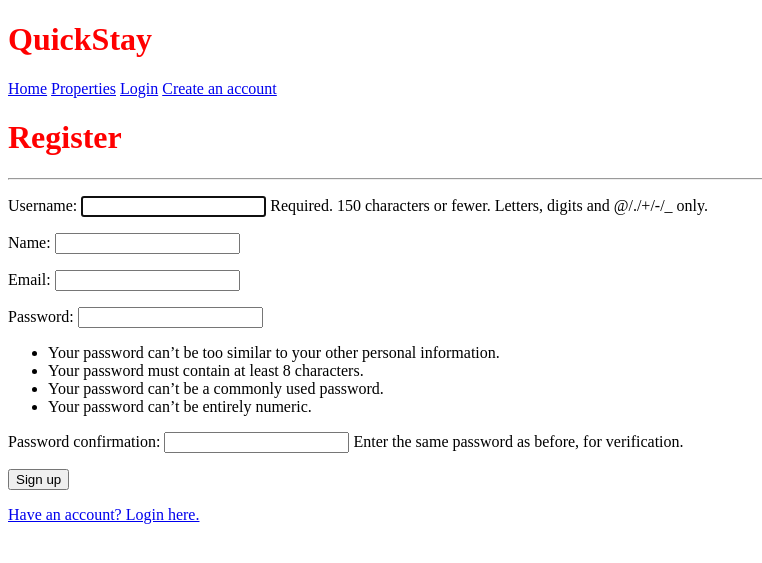
After one commit to Nehemy/Quickstay, a Django app: page /register/ in a window 1280 px wide. The commit adds this page. Shown: the top 563 px of the page, without its empty margins (0-762 px from the left). Run offline with Django 5.2, Linux system fonts and the light colour scheme.

Commit message:
Updates to the Usercreation form

```diff
--- /dev/null
+++ b/accounts/forms.py
@@ -0,0 +1,26 @@
+from django import forms
+from django.contrib.auth.forms import UserCreationForm
+from django.contrib.auth.models import User
+
+
+class CustomUserCreationForm(UserCreationForm):
+    email = forms.EmailField(required=True)
+
+    class Meta:
+        model = User
+        fields = ("username", "first_name", "email", "password1", "password2")
+        labels = {
+            "username": "Username",
+            'first_name': 'Name',
+            "email": "Email Address",
+            "password1": "Enter Your Password",
+            "password2": "Confirm Your Password",
+        }
+
+    def save(self, commit=True):
+        user = super().save(commit=False)
+        user.username = user.username.lower()
+        user.email = self.cleaned_data["email"]
+        if commit:
+            user.save()
+        return user
--- a/accounts/signals.py
+++ b/accounts/signals.py
@@ -9,7 +9,7 @@ from django.dispatch import receiver
 def createProfile(sender, instance, created, **kwargs):
     if created:
         user = instance
-        profile = Profile.objects.create(user=user, username=user.username, email=user.email)
+        profile = Profile.objects.create(user=user, username=user.username, email=user.email, name=user.first_name)
 
 @receiver(post_delete, sender = Profile)
 def profileDeleted(sender, instance, **kwargs):
--- a/accounts/urls.py
+++ b/accounts/urls.py
@@ -3,4 +3,5 @@ from .views import *
 
 urlpatterns = [
     path('profile/<str:pk>/', profile, name='profile'),
+    path('register/', SignUpView.as_view(), name='register'),
 ]
--- a/accounts/views.py
+++ b/accounts/views.py
@@ -1,7 +1,16 @@
 from django.shortcuts import render, HttpResponse
 from django.views.generic import DetailView, ListView, CreateView, UpdateView, DeleteView
 from .models import *
+from .forms import *
 from listings.models import *
+from django.urls import reverse_lazy
+
+class SignUpView(CreateView):
+    form_class = CustomUserCreationForm
+    success_url = reverse_lazy('login')
+    template_name = 'registration/signup.html'
+
+
 
 def profile(request, pk):
     profile = Profile.objects.get(id=pk)
--- a/quickstay/urls.py
+++ b/quickstay/urls.py
@@ -24,6 +24,7 @@ urlpatterns = [
     path('admin/', admin.site.urls),
     path('', include('accounts.urls')),
     path('', include('listings.urls')),
+    path('', include('django.contrib.auth.urls')),
 ]
 
 urlpatterns += static(settings.MEDIA_URL, document_root=settings.MEDIA_ROOT)
--- a/templates/base.html
+++ b/templates/base.html
@@ -11,7 +11,17 @@
 <h1>QuickStay</h1>
 <a href="{% url 'home' %}">Home</a>
 <a href="{% url 'properties' %}">Properties</a>
+{% if user.is_authenticated %}
 <a href="{% url 'property-create' %}">Create New Property</a>
+<form action="{% url 'logout' %}" method="POST">
+    {% csrf_token %}
+    <button type="submit">Logout</button>
+</form>
+<p>Welcome {{user.username}}</p>
+{% else %}
+<a href="{% url 'login' %}">Login</a>
+<a href="{% url 'register' %}">Create an account</a>
+{% endif %}
 <br>
 
 {% block content %}
--- /dev/null
+++ b/templates/registration/signup.html
@@ -0,0 +1,32 @@
+{% extends "base.html" %}
+{% block title %}<title>Register</title>{% endblock %}
+
+{% block content %}
+
+
+<h1>Register</h1>
+<hr>
+
+{% if form.errors %}
+<p>You have entered an incorrect username or password.</p>
+{% endif %}
+
+{% if next %}
+{% if not user.is_authenticated %}
+<h1>Please login to view that page:</h1>
+{% else %}
+<h1>Please login:</h1>
+{% endif %}
+{% endif %}
+
+<form action="{% url 'register' %}" method="POST">
+    {% csrf_token %}
+    {{form.as_p}}
+    <input type="submit" value="Sign up">
+    <input type="hidden" name="next" value={{next}}>
+</form>
+<p>
+    <a href="{% url 'login' %}">Have an account? Login here.</a>
+</p>
+
+{% endblock %}
```
Also changed, not shown: templates/registration/login.html (added, +31 -0 lines), templates/registration/logged_out.html (added).
